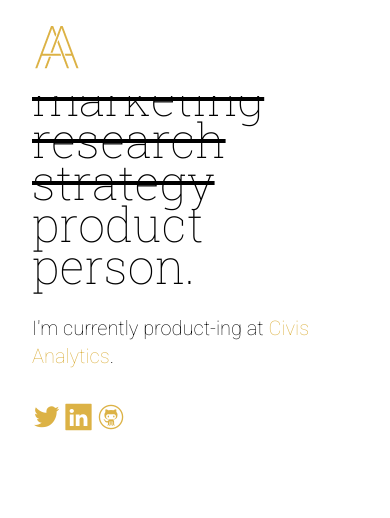
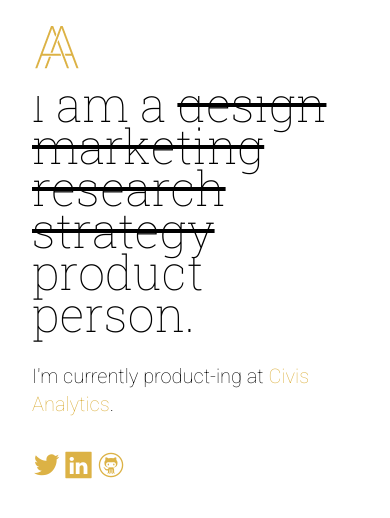
Before and after one commit to aampezz/aampezz.github.io, a plain HTML site: page index.html in a window 390 px wide. Drawn offline with nearby package versions, Linux system fonts and the light colour scheme.

Commit message:
margin top

```diff
--- a/css/custom.css
+++ b/css/custom.css
@@ -153,7 +153,7 @@ p{
 	}
 
 	.intro {
-		margin-top: -2em;
+		margin-top: 1em;
 		padding:4em 2em 2em 2em;
 	}
 
```
